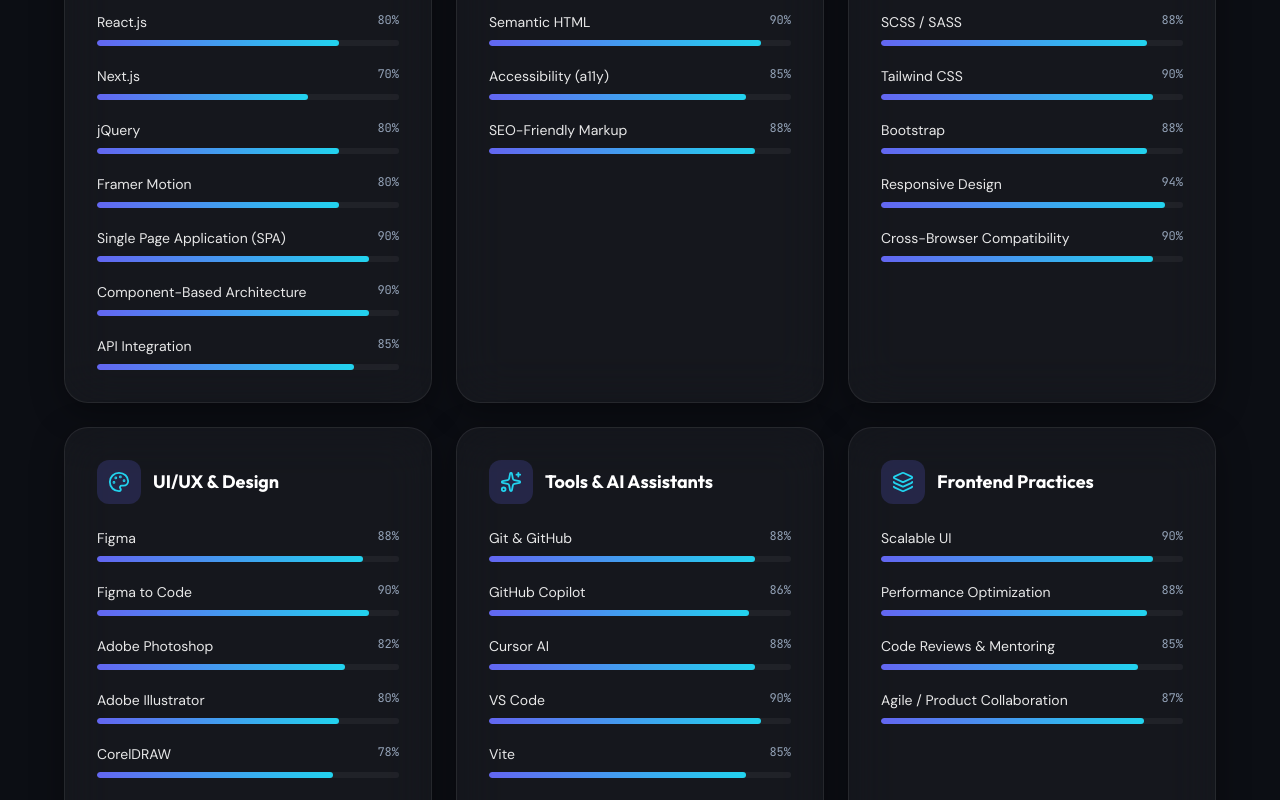
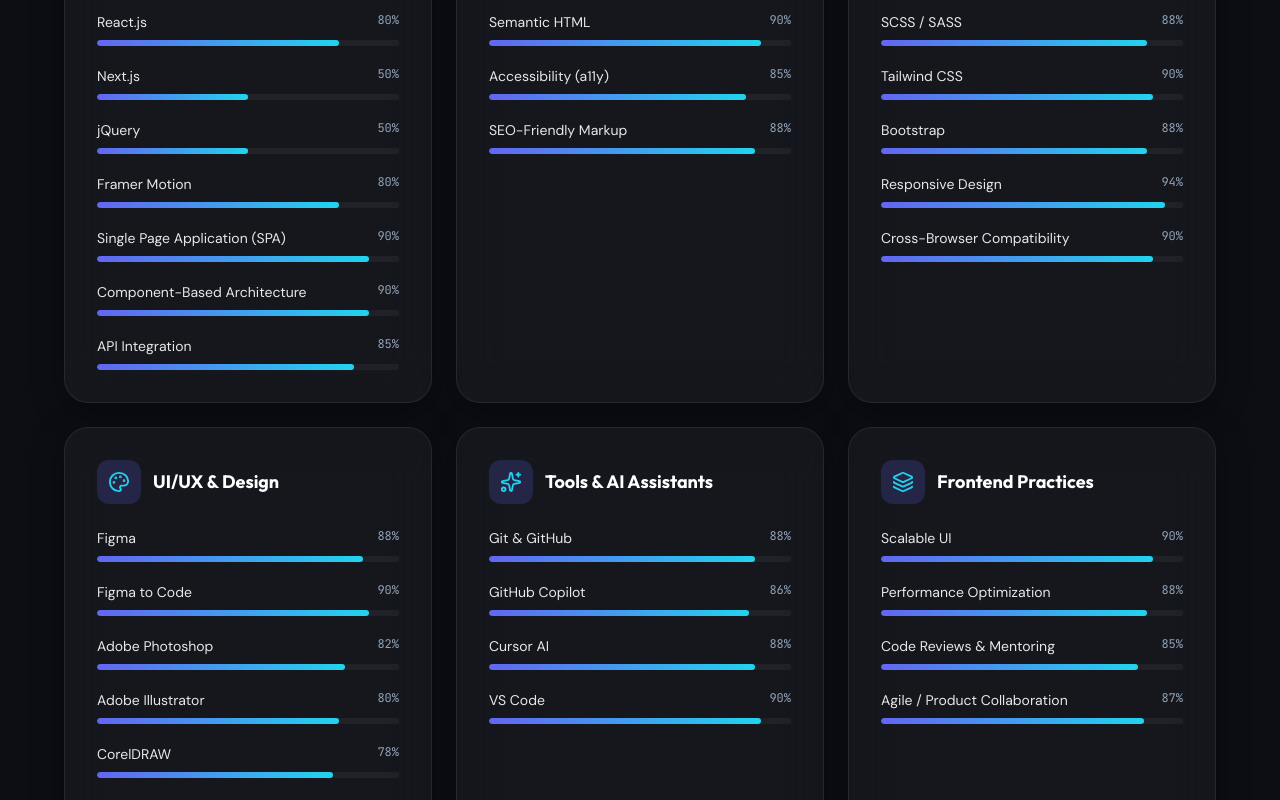
Before and after one commit to Yogesh9584/yogesh-portfolio, a React (Vite) app: page / in a window 1280 px wide. Shown: the part 2120-2920 px from the top of the page. Built offline with nearby package versions, Linux system fonts and the light colour scheme; no server answers.

Commit message:
Update skills.js

```diff
--- a/src/data/skills.js
+++ b/src/data/skills.js
@@ -6,8 +6,8 @@
     skills: [
       { name: "JavaScript (ES6+)", level: 75 },
       { name: "React.js", level: 80 },
-      { name: "Next.js", level: 70 },
-      { name: "jQuery", level: 80 },
+      { name: "Next.js", level: 50 },
+      { name: "jQuery", level: 50 },
       { name: "Framer Motion", level: 80 },
       { name: "Single Page Application (SPA)", level: 90 },
       { name: "Component-Based Architecture", level: 90 },
@@ -61,7 +61,6 @@
       { name: "GitHub Copilot", level: 86 },
       { name: "Cursor AI", level: 88 },
       { name: "VS Code", level: 90 },
-      { name: "Vite", level: 85 },
     ],
   },
   {
```
